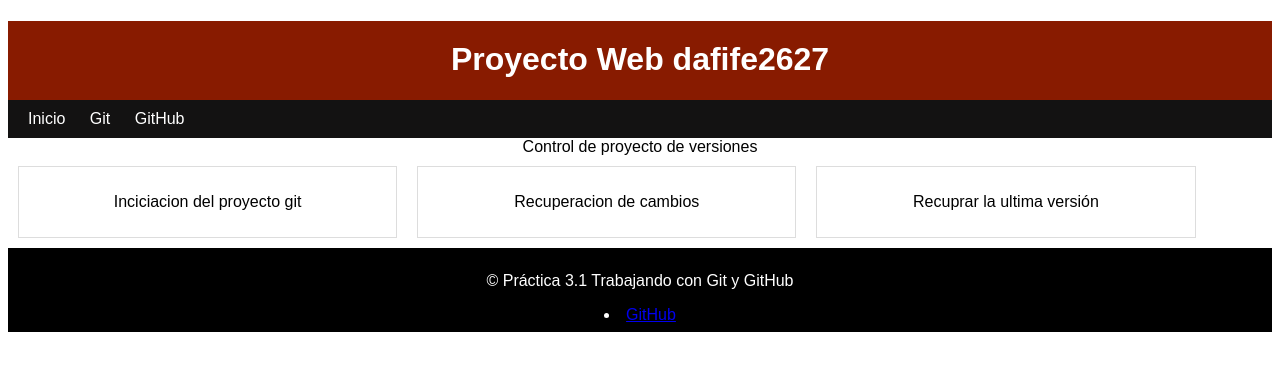
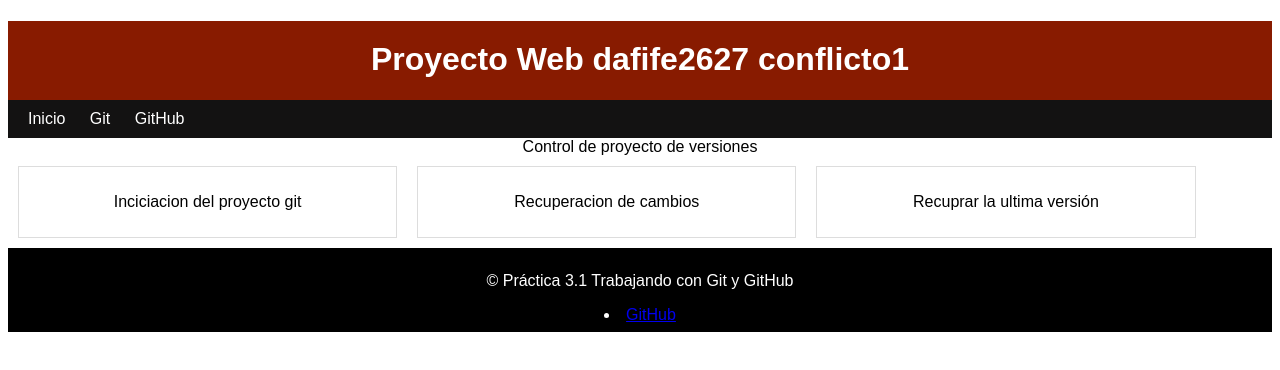
Before and after one commit to David-Fiteni/Proyecto-Web-dafife2627, a plain HTML site: page index.html in a window 1280 px wide. Drawn offline with Linux system fonts and the light colour scheme.

Commit message:
Cambiado titulo conflicto 1

```diff
--- a/index.html
+++ b/index.html
@@ -10,7 +10,7 @@
 
 <body>
     <header>
-        <h1>Proyecto Web dafife2627</h1>
+        <h1>Proyecto Web dafife2627 conflicto1</h1>
         <nav>
             <ul>
                     <li><a href="#Inicio">Inicio</a></li>
```
